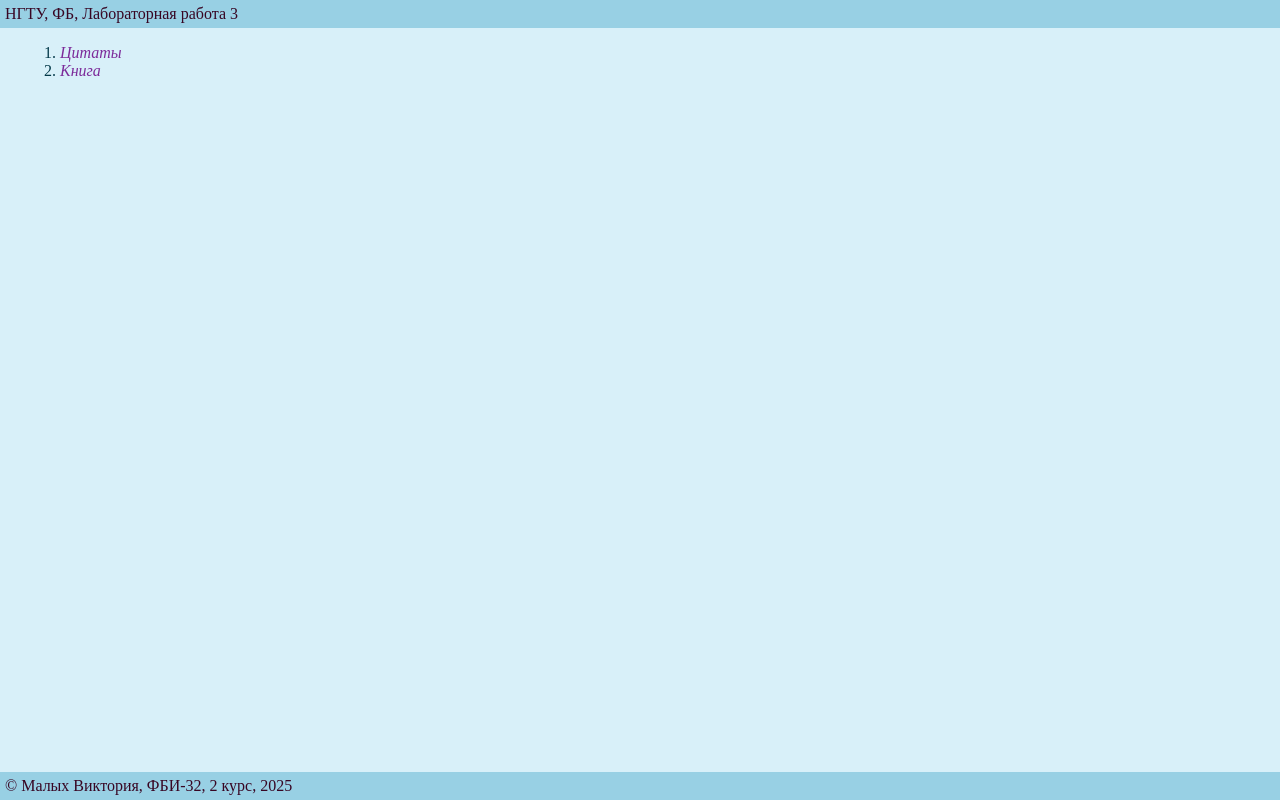
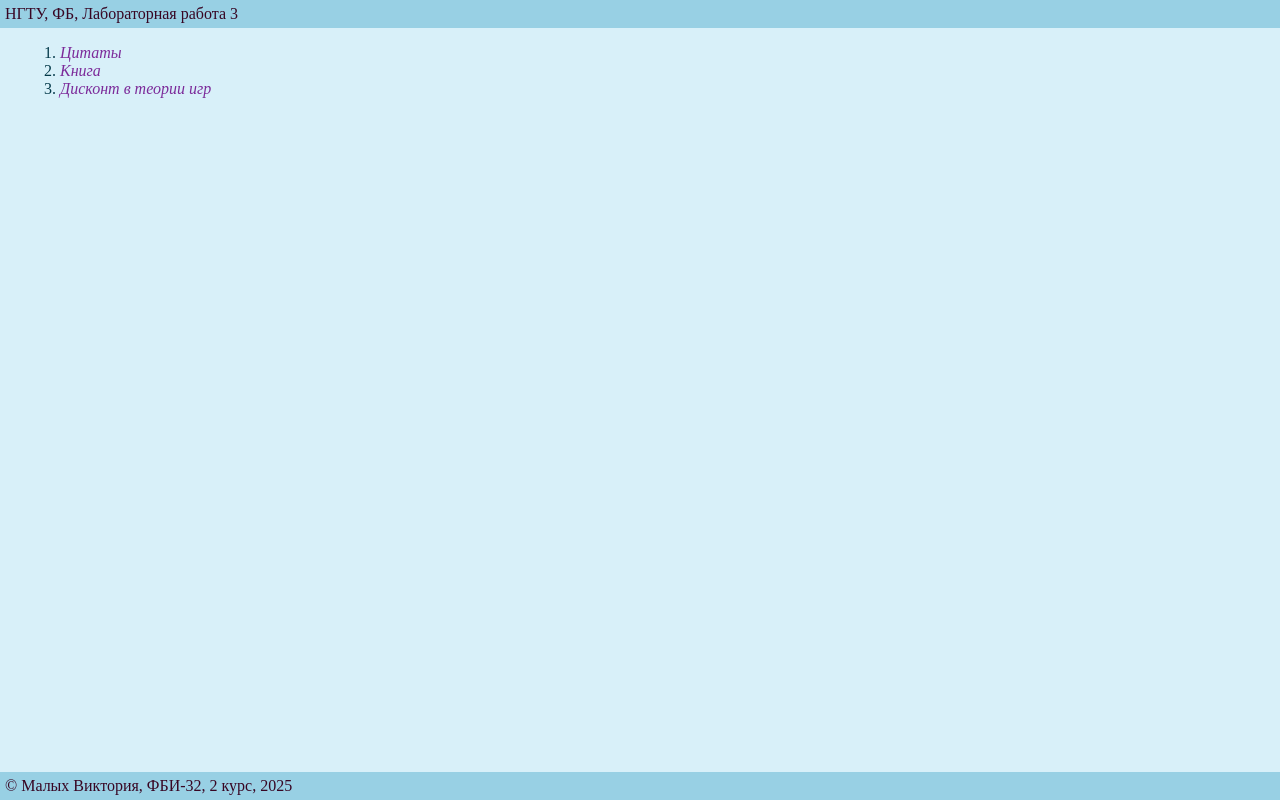
Before and after one commit to vikamalykh/web-front-labs, a plain HTML site: page lab3/lab3.html in a window 1280 px wide. Drawn offline with Linux system fonts and the light colour scheme.

Commit message:
Редакция меню по Display

```diff
--- a/lab3/lab3.html
+++ b/lab3/lab3.html
@@ -19,6 +19,9 @@
                 <li>
                     <a href="book.html">Книга</a>
                 </li>
+                <li>
+                    <a href="display.html">Дисконт в теории игр</a>
+                </li>
             </ol>
         </main>
 
```
